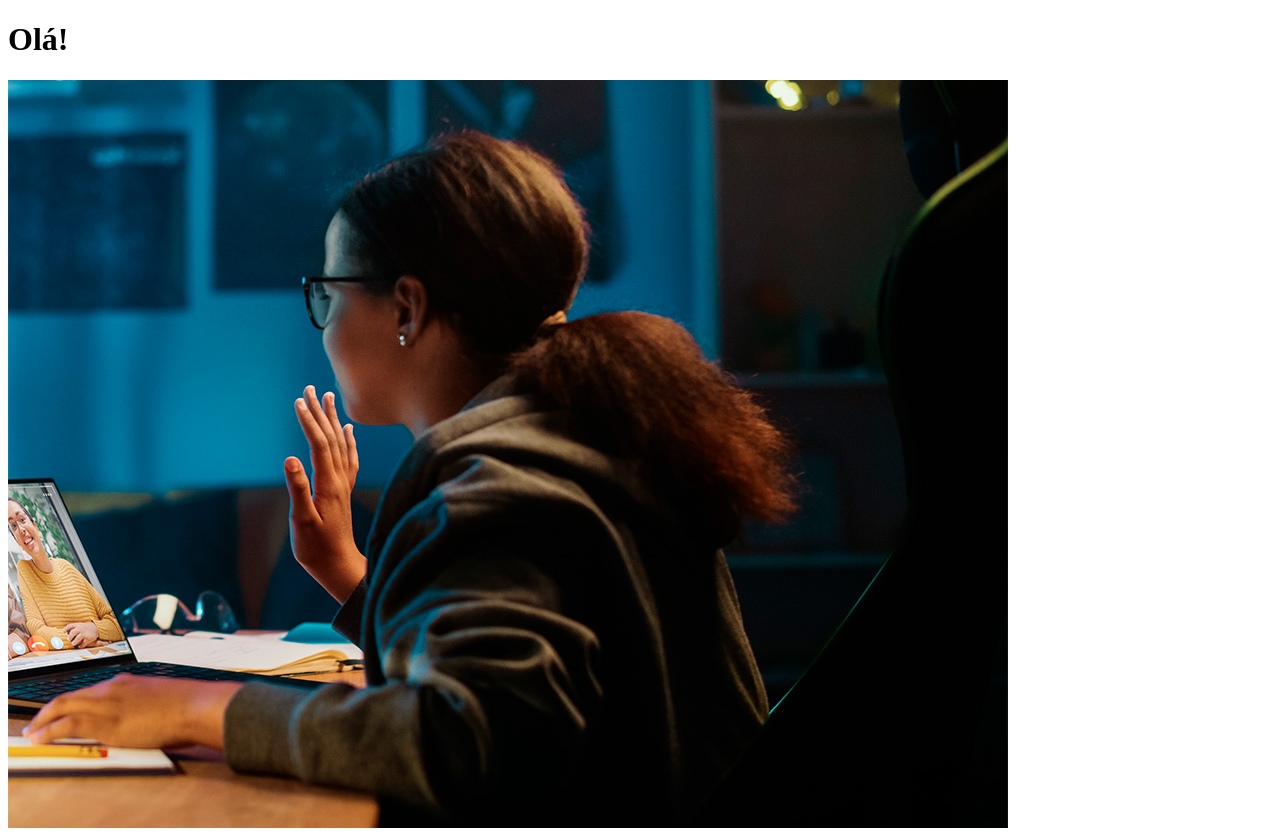
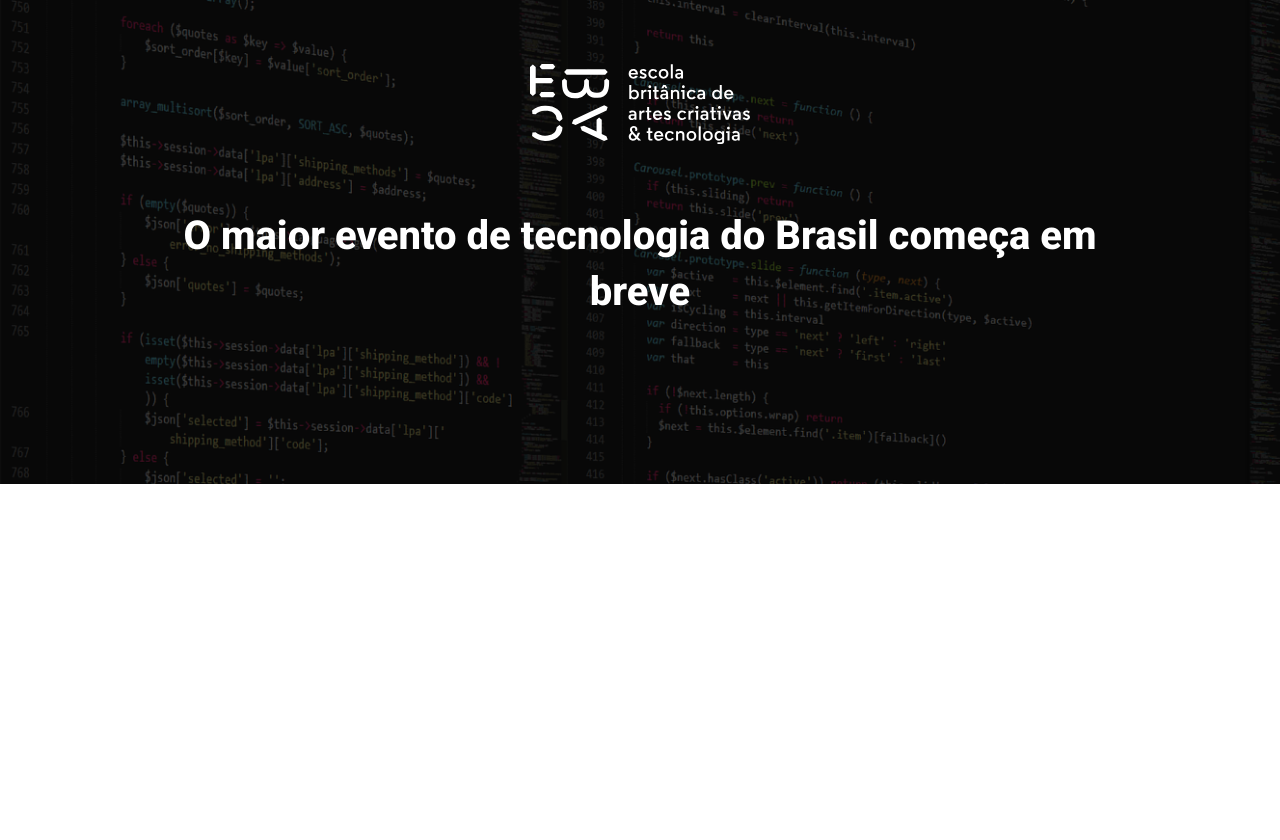
Before and after one commit to danielcscruz/ebac_tech_talks, a website built with Parcel: page src/index.html in a window 1280 px wide. After the commit the page ends 800 px from the top, so only its background shows below. Built offline with nearby package versions, Linux system fonts and the light colour scheme.

Commit message:
created hero section

```diff
--- a/src/index.html
+++ b/src/index.html
@@ -1,14 +1,22 @@
 <!DOCTYPE html>
-<html lang="en">
+<html lang="pt-BR">
 <head>
     <meta charset="UTF-8">
     <meta name="viewport" content="width=device-width, initial-scale=1.0">
-    <title>Document</title>
+    <title>EBAC Tech Talks</title>
+    <link rel="preconnect" href="https://fonts.googleapis.com">
+    <link rel="preconnect" href="https://fonts.gstatic.com" crossorigin>
+    <link href="https://fonts.googleapis.com/css2?family=Roboto:ital,wght@0,100..900;1,100..900&display=swap" rel="stylesheet">
     <link rel="stylesheet" href="./styles/main.scss">
 </head>
 <body>
-    <h1>Olá!</h1>
-    <img src="./images/backend.png" alt="">
-    <script src="./scripts/main.js"></script>
+    <header class="hero">
+        <div class="container">
+            <img class="hero__logo" src="./images/ebac_logo.svg" alt="EBAC">
+            <p class="hero__text">
+                O maior evento de tecnologia do Brasil começa em breve
+            </p>
+        </div>
+    </header>
 </body>
 </html>
--- /dev/null
+++ b/src/styles/_hero.scss
@@ -0,0 +1,50 @@
+.hero{
+    padding-top: 64px;
+    padding-bottom: 100px;
+    background-image: url(../images/fundo.png);
+    background-repeat: no-repeat;
+    background-size: cover;
+    position: relative;
+
+    .container{
+        position: relative;
+    }
+
+    &::before {
+        position: absolute;
+        top: 0 ;
+        bottom: 0;
+        width: 100%;
+        height: 100%;
+        background-color: #000;
+        content: '';
+        opacity: 0.7;
+    }
+
+    &__text{
+        margin-top: 64px;
+        margin-bottom: 64px;
+        font-size: 40px;
+        line-height: 56px;
+        font-weight: 800;
+        text-align: center;
+    }
+
+    &__logo{
+        margin: 0 auto;
+        height: 80px;
+        display: block;
+
+    }
+    @media (max-width: 640px){
+        padding: 40px 0;
+        &__logo{
+            height: 40px;
+        }
+        &__text{
+            font-size: 22px;
+            line-height: 24px;
+            margin: 24px;
+        }
+    }
+}
--- a/src/styles/main.scss
+++ b/src/styles/main.scss
@@ -0,0 +1,23 @@
+@use 'hero' ;
+
+*{
+    margin: 0;
+    padding: 0 ;
+    box-sizing: border-box;
+    font-family: Roboto, sans-serif;
+    color: #fff;
+}
+
+.container{
+    max-width: 960px;
+    width: 100%;
+    margin: 0 auto;
+
+    @media (max-width: 640px){
+        max-width: 80%;
+    }
+
+    @media (max-width: 1024px){
+        max-width: 90%;
+    }
+}
```
